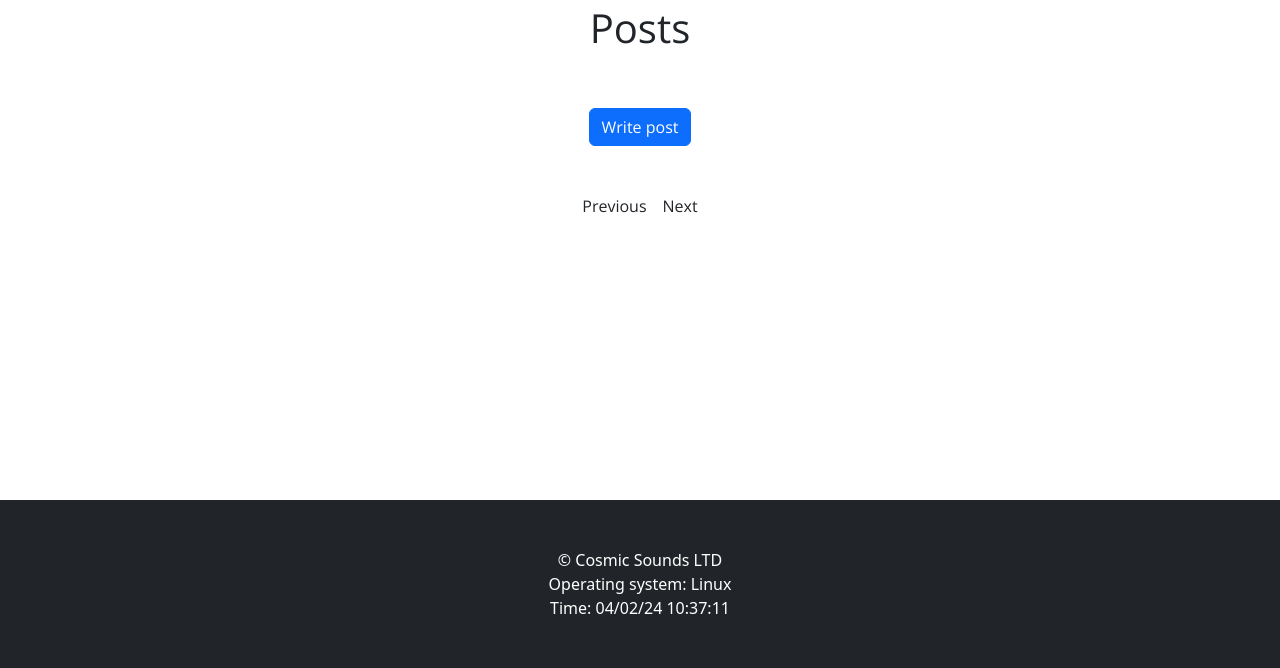
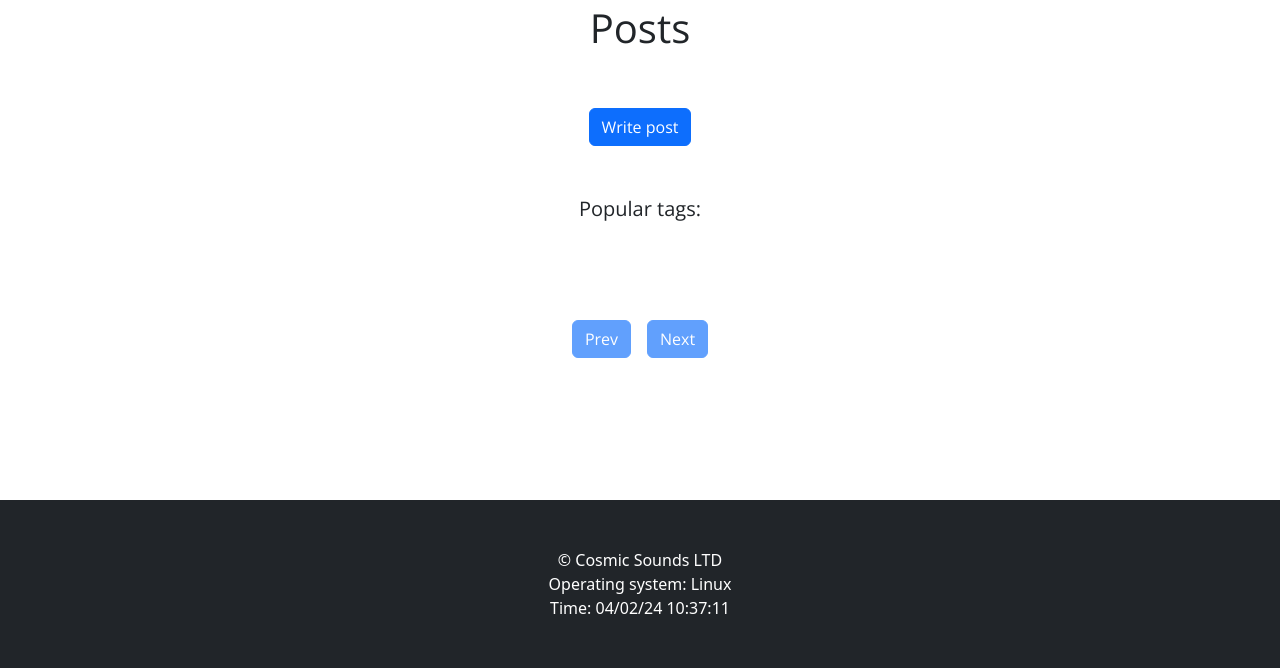
Before and after one commit to LostHopes/Flask-labs, a Flask app: page /posts/ in a window 1280 px wide. Shown: the part 132-800 px from the top of the page. Run offline with Flask 3, Linux system fonts and the light colour scheme; data that the repository does not hold is empty; some libraries are stand-ins or nearby versions.

Commit message:
added support for adding, editing the tags in the posts

```diff
--- a/src/app/posts/forms.py
+++ b/src/app/posts/forms.py
@@ -12,7 +12,7 @@ class WritePostForm(FlaskForm):
         DataRequired(), Length(min=250, max=5000)],
         render_kw={"cols": "50", "rows": "15", "placeholder": "Enter post content here:"})
     category = SelectField("Category", validators=[DataRequired()], choices=[("NEWS", "News"), ("PUBLICATIONS", "Publications"), ("OTHER", "Other")])
-    tags = TextAreaField("Tags", validators=[DataRequired()], render_kw={"placeholder": "Enter tags here:"})
+    tags = TextAreaField("Tags", validators=[DataRequired()], render_kw={"placeholder": "Enter tags with # here:"})
     image = FileField("Image", validators=[FileAllowed(["jpg", "png", "webp"], "Wrong file extension! Allowed formats: jpg, png, webp")])
     submit = SubmitField("Publish")
 
@@ -23,6 +23,6 @@ class EditPostForm(FlaskForm):
         DataRequired(), Length(min=250, max=5000)],
         render_kw={"cols": "50", "rows": "15", "placeholder": "Enter post content here:"})
     category = SelectField("Category", validators=[DataRequired()], choices=[("NEWS", "News"), ("PUBLICATIONS", "Publications"), ("OTHER", "Other")])
-    tags = TextAreaField("Tags", validators=[DataRequired()], render_kw={"placeholder": "Enter tags here:"})
+    tags = TextAreaField("Tags", validators=[DataRequired()], render_kw={"placeholder": "Enter tags with # here:"})
     image = FileField("Image", validators=[FileAllowed(["jpg", "png", "webp"], "Wrong file extension! Allowed formats: jpg, png, webp")])
     submit = SubmitField("Edit")
--- a/src/app/posts/helper.py
+++ b/src/app/posts/helper.py
@@ -1,11 +1,10 @@
 from flask import request
 from PIL import Image
-from flask_login import current_user
 
 import os
 import secrets
 
-from app.posts.models import Posts
+from app.posts.models import Posts, PostsTags
 from app.user.models import Users
 from app import db, app
 
@@ -32,7 +31,7 @@ class PostsHelper(Posts):
         post = Posts.query.filter_by(id=id).first()
         return post
 
-    def create(self, title, text, category, image, user_id):
+    def create(self, title, text, category, tags_str, image, user_id):
 
         post = Posts(title=title, text=text, category=category, user_id=user_id)
 
@@ -41,6 +40,16 @@ class PostsHelper(Posts):
 
         db.session.add(post)
         db.session.commit()
+
+        tags = [tag for tag in tags_str.split() if tag.startswith("#")]
+
+        for tag in tags:
+            posts_tags = PostsTags(name=tag, post_id=post.id)
+            db.session.add(posts_tags)
+
+        db.session.commit()
+
+
 
     def delete(self, id):
         post = Posts.query.filter_by(id=id).first()
@@ -53,7 +62,7 @@ class PostsHelper(Posts):
         db.session.delete(post)
         db.session.commit()
 
-    def update(self, id, title, text, image, category):
+    def update(self, id, title, text, image, category, tags_str):
         post = Posts.query.filter_by(id=id).first()
         post.title = title
         post.text = text
@@ -63,7 +72,23 @@ class PostsHelper(Posts):
             self.delete_picture(post.image)
             post.image = self.save_picture(image)
 
+        tags = [tag for tag in tags_str.split() if tag.startswith("#")]
+
+        for tag in tags:
+            posts_tags = PostsTags(name=tag, post_id=post.id)
+
+            exists = PostsTags.query.filter_by(post_id=id, name=tag).first()
+
+            if not exists:
+
+                db.session.add(posts_tags)
+
         db.session.commit()
+
+    @staticmethod
+    def get_famous_tags(amount=3):
+        query  = db.session.query(PostsTags.name, db.func.count(PostsTags.name)).group_by(PostsTags.name).order_by(db.func.count(PostsTags.name).desc()).limit(amount).all()
+        return query
 
     def save_picture(self, file):
         random_hex = secrets.token_hex(8)
--- a/src/app/posts/models.py
+++ b/src/app/posts/models.py
@@ -19,7 +19,7 @@ class Posts(db.Model):
     category = db.Column(db.Enum(PostType), nullable=False, default=PostType.NEWS)
     enabled = db.Column(db.Boolean, nullable=False, default=True)
     user_id = db.Column(db.Integer, db.ForeignKey("users.id"), nullable=False)
-    post_tags = db.relationship("PostsTags", backref="tags")
+    tags = db.relationship("PostsTags", backref="tags", lazy="dynamic")
 
 
 class PostsTags(db.Model):
--- a/src/app/posts/templates/posts.html
+++ b/src/app/posts/templates/posts.html
@@ -9,11 +9,19 @@
             <h1 class="title text-center fs-1">Posts</h1>
         </div>
     </div>
-    <div class="row p-5">
-        <div class="col text-center">
+    <div class="row text-center">
+        <div class="col pt-5">
             <form action="{{ url_for('posts.write') }}" method="get">
                 <input type="submit" value="Write post" class="btn btn-primary">
             </form>
+        </div>
+        <div class="p-5 fs-5">
+            Popular tags:
+            <span>
+                {% for tag in tags %}
+                    <a href="#"> {{ tag.name }}</a>
+                {% endfor %}
+            </span>
         </div>
     </div>
     <div class="row">
@@ -45,17 +53,17 @@
         </div>
         {% endfor %}
     </div>
-    <div class="pagination justify-content-center gap-3">
+    <div class="pagination justify-content-center gap-3 pt-5">
         {% if pagination.has_prev %}
-            <a href="{{ url_for('posts.show', page=pagination.prev_num) }}">Previous</a>
+            <a href="{{ url_for('posts.show', page=pagination.prev_num) }}" class="btn btn-primary">Prev</a>
         {% else %}
-            <span class="disabled">Previous</span>
+            <span class="disabled btn btn-primary">Prev</span>
         {% endif %}
 
         {% if pagination.has_next %}
-            <a href="{{ url_for('posts.show', page=pagination.next_num) }}">Next</a>
+            <a href="{{ url_for('posts.show', page=pagination.next_num) }}" class="btn btn-primary">Next</a>
         {% else %}
-            <span class="disabled">Next</span>
+            <span class="disabled btn btn-primary">Next</span>
         {% endif %}
     </div>
 
--- a/src/app/posts/views.py
+++ b/src/app/posts/views.py
@@ -13,9 +13,10 @@ def show():
     items = 9
     page = request.args.get("page", 1, type=int)
     pagination = db.show(page, items)
+    tags = db.get_famous_tags()
     image = lambda post: url_for('static', filename=f'images/posts_thumbnails/{post}')
 
-    return render_template("posts.html", title=title, pagination=pagination, image=image)
+    return render_template("posts.html", title=title, pagination=pagination, image=image, tags=tags)
 
 
 @posts.route("/write")
@@ -28,7 +29,7 @@ def write():
     if form.validate_on_submit():
         return redirect(url_for("posts.create"))
 
-    return render_template("post_write.html", title=title, form=form)
+    return render_template("post_write.html", title=title, form=form, tags=tags)
 
 
 @posts.route("/edit/<int:id>")
@@ -43,6 +44,7 @@ def edit(id):
 
     form.title.data = post.title
     form.text.data = post.text
+    form.tags.data = " ".join(tag.name for tag in post.tags)
 
     if form.validate_on_submit():
         return redirect(url_for("posts.update"))
@@ -61,6 +63,7 @@ def create():
         request.form.get("title"),
         request.form.get("text"),
         request.form.get("category"),
+        request.form.get("tags"),
         request.files.get("image"),
         current_user.get_id()
     )
@@ -84,7 +87,8 @@ def update(id):
     text = request.form.get("text")
     category = request.form.get("category")
     image = request.files.get("image")
-    db.update(id, title, text, image, category)
+    tags = request.form.get("tags")
+    db.update(id, title, text, image, category, tags)
 
     flash("Post was updated", "success")
     return redirect(url_for("posts.show"))
```
Also changed, not shown: src/app/posts/templates/article.html (+7 -0 lines).
